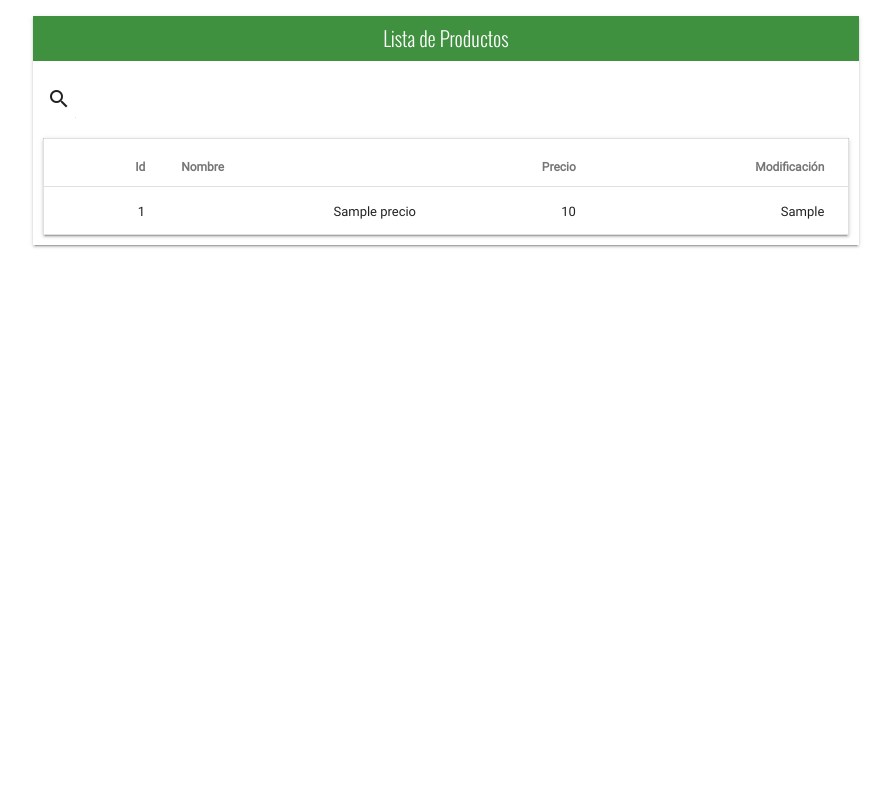
After one commit to DanielP723/ProyectoIntegradorI, a PHP site: page /pricehistory.php in a window 1280 px wide. The commit adds this page. Shown: the whole page, without its empty margins (194-1085 px from the left). Run offline with PHP 8.4, Linux system fonts and the light colour scheme; tables that the repository leaves empty or names only in its code hold one stand-in row (values such as "Sample post"); some libraries are stand-ins or nearby versions; some web fonts are replaced.

Commit message:
Histórico de Precios V2
-Vista de tabla de histórico de precios
-Enlace con vista historico_precios

```diff
--- /dev/null
+++ b/HTML/pricehistory.php
@@ -0,0 +1,81 @@
+<?php
+
+include("conexionBD.php");
+$conexion=conectar();
+
+?>
+
+<!DOCTYPE html>
+<html lang="en">
+<head>
+	<meta charset="UTF-8">
+	<meta name="viewport" content="width=device-width, initial-scale=1">
+	<title>Products</title>
+	<link rel="stylesheet" href="css/normalize.css">
+	<link rel="stylesheet" href="css/sweetalert2.css">
+	<link rel="stylesheet" href="css/material.min.css">
+	<link rel="stylesheet" href="css/material-design-iconic-font.min.css">
+	<link rel="stylesheet" href="css/jquery.mCustomScrollbar.css">
+	<link rel="stylesheet" href="css/main.css">
+	<script src="//ajax.googleapis.com/ajax/libs/jquery/1.11.2/jquery.min.js"></script>
+	<script>window.jQuery || document.write('<script src="js/jquery-1.11.2.min.js"><\/script>')</script>
+	<script src="js/material.min.js" ></script>
+	<script src="js/sweetalert2.min.js" ></script>
+	<script src="js/jquery.mCustomScrollbar.concat.min.js" ></script>
+	<script src="js/main.js" ></script>
+</head>
+<body>
+	<div class="mdl-tabs__panel" id="tabListProducts">
+		<div class="mdl-grid">
+			<div class="mdl-cell mdl-cell--4-col-phone mdl-cell--8-col-tablet mdl-cell--8-col-desktop mdl-cell--2-offset-desktop">
+				<div class="full-width panel mdl-shadow--2dp">
+					<div class="full-width panel-tittle bg-success text-center tittles">
+						Lista de Productos
+					</div>
+					<div class="full-width panel-content">
+						<form action="#">
+							<div class="mdl-textfield mdl-js-textfield mdl-textfield--expandable">
+								<label class="mdl-button mdl-js-button mdl-button--icon" for="searchProduct">
+									<i class="zmdi zmdi-search"></i>
+								</label>
+								<div class="mdl-textfield__expandable-holder">
+									<input class="mdl-textfield__input" type="text" id="searchProduct">
+									<label class="mdl-textfield__label"></label>
+								</div>
+							</div>
+						</form>
+						<table class="mdl-data-table mdl-js-data-table mdl-shadow--2dp full-width table-responsive">
+							<thead>
+								<tr>
+									<th>Id</th>
+									<th class="mdl-data-table__cell--non-numeric">Nombre</th>
+									<th>Precio</th>
+									<th>Modificación</th>
+								</tr>
+							</thead>
+								<?php
+								$consulta = "SELECT idProductos,nombre_p,precio,modificacion FROM historico_precios";
+								$resultado = mysqli_query($conexion,$consulta);
+								while($mostrar=mysqli_fetch_array($resultado)){
+								?>
+							<tbody>
+								<tr>
+									<td><?php echo $mostrar['idProductos']?></td>
+									<td><?php echo $mostrar['nombre_p']?></td>
+									<td><?php echo $mostrar['precio']?></td>
+									<td><?php echo $mostrar['modificacion']?></td>
+								</tr>
+								<?php
+								}
+								?>
+							</tbody>
+						</table>
+						</div>
+					</div>
+				</div>
+
+			</div>
+		</div>
+	</div>
+</body>
+</html>
--- a/HTML/products.php
+++ b/HTML/products.php
@@ -257,6 +257,8 @@ $conexion=conectar();
 											<td><?php echo $mostrar['modelo']?></td>
 											<td><?php echo $mostrar['marca']?></td>
 
+											<td><a href="pricehistory.php?id=<?php echo $mostrar["idProductos"];?>" class="mdl-button mdl-button--icon mdl-js-button mdl-js-ripple-effect" name="change_history"><i class="zmdi zmdi-calendar-note"></i></button></td>
+
 											<td><a href="editproducts.php?id=<?php echo $mostrar["idProductos"];?>" class="mdl-button mdl-button--icon mdl-js-button mdl-js-ripple-effect"><i class="zmdi zmdi-edit"></i></button></td>
 
 											<td><a href="deleteproducts.php?id=<?php echo $mostrar["idProductos"];?>" class="mdl-button mdl-button--icon mdl-js-button mdl-js-ripple-effect" name="delete"><i class="zmdi zmdi-delete"></i></button></td>
```
